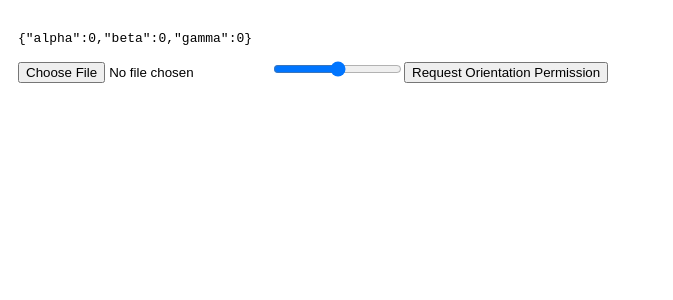
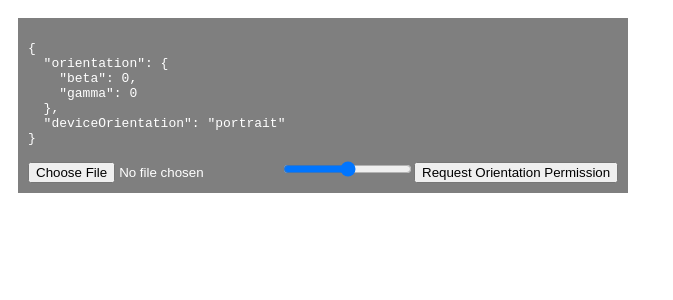
Before and after one commit to slaterhaus/slaterhaus.github.io, a Next.js app: page /lightbox in a window 1280 px wide. Shown: the top 300 px of the page, without its empty margins (0-673 px from the left). Built offline with nearby package versions, Linux system fonts and the light colour scheme; no server answers.

Commit message:
landscape support WIP

```diff
--- a/src/components/lightbox/drawing.tsx
+++ b/src/components/lightbox/drawing.tsx
@@ -1,42 +1,41 @@
 "use client";
-import React, {useRef, useState, useCallback, useEffect} from 'react';
+import React, { useRef, useState, useCallback, useEffect } from 'react';
 import Webcam from 'react-webcam';
 
 interface DeviceOrientationEventiOS extends DeviceOrientationEvent {
     requestPermission?: () => Promise<PermissionState>;
 }
+
 type DeviceOrientationEventiOSConstructor = {
     new(type: string, eventInitDict?: DeviceOrientationEventInit): DeviceOrientationEventiOS;
     requestPermission?: () => Promise<PermissionState>;
 };
 
-interface Orientation {
-    alpha?: number;
-    beta?: number;
-    gamma?: number;
-}
 const ImageDrawingComponent = () => {
     const webcamRef = useRef(null);
-    const [selectedImage, setSelectedImage] = useState<any>(null);
+    const [selectedImage, setSelectedImage] = useState<string | null>(null);
     const [opacity, setOpacity] = useState(0.5);
-    const [orientation, setOrientation] = useState<Orientation>({ alpha: 0,beta: 0, gamma: 0 });
-    const [currentCamera, setCurrentCamera] = useState('user');
+    const [orientation, setOrientation] = useState({ beta: 0, gamma: 0 });
+    const [deviceOrientation, setDeviceOrientation] = useState('portrait');
+    const [currentCamera, setCurrentCamera] = useState('environment');
     const [orientationPermission, setOrientationPermission] = useState('unknown');
 
-    const handleOrientation = (event: DeviceOrientationEvent) => {
-        const isPortrait = screen.orientation.type.includes('portrait');
+    const handleOrientation = useCallback((event: DeviceOrientationEvent) => {
         setOrientation({
-            alpha: event.alpha || 0,
-            beta: isPortrait ? (event.beta || 0) : 0,
-            gamma: !isPortrait ? (event.gamma || 0) : 0,
+            beta: event.beta || 0,
+            gamma: event.gamma || 0,
         });
-    };
+
+        setDeviceOrientation(
+            window.screen.orientation.type.includes('landscape') ? 'landscape' : 'portrait'
+        );
+    }, []);
 
     const requestPermission = useCallback(async () => {
         if (typeof (DeviceOrientationEvent as DeviceOrientationEventiOSConstructor).requestPermission === 'function') {
             try {
-                if (!DeviceOrientationEvent) return;
-                const permission = await (DeviceOrientationEvent as any)?.requestPermission();
+                const permission = await (DeviceOrientationEvent as any).requestPermission();
+                setOrientationPermission(permission);
                 if (permission === 'granted') {
                     window.addEventListener('deviceorientation', handleOrientation);
                 }
@@ -45,39 +44,45 @@ const ImageDrawingComponent = () => {
             }
         } else {
             // For non-iOS devices or older versions that don't require permission
+            setOrientationPermission('granted');
             window.addEventListener('deviceorientation', handleOrientation);
         }
     }, [handleOrientation]);
 
-    const handleImageChange = (event: React.ChangeEvent<any>) => {
+    const handleImageChange = (event: React.ChangeEvent<HTMLInputElement>) => {
         const file = event.target.files?.[0];
         if (file) {
             const reader = new FileReader();
             reader.onload = (e: ProgressEvent<FileReader>) => {
-                if (e?.target?.result !== null) {
-                    setSelectedImage(e?.target?.result);
+                if (e?.target?.result && typeof e.target.result === 'string') {
+                    setSelectedImage(e.target.result);
                 }
             };
             reader.readAsDataURL(file);
         }
     };
 
-    const handleOpacityChange = (e: { target: { value: string; }; }) => {
+    const handleOpacityChange = (e: React.ChangeEvent<HTMLInputElement>) => {
         setOpacity(parseFloat(e.target.value));
     };
+
     const getImageTransform = () => {
-        const { alpha = 0, beta = 0, gamma = 0 } = orientation;
-        return `rotateZ(${-alpha}deg) rotateX(${-beta}deg) rotateY(${-gamma}deg)`;
+        const { beta, gamma } = orientation;
+        if (deviceOrientation === 'portrait') {
+            return `rotateX(${-beta}deg)`;
+        } else {
+            return `rotateY(${gamma}deg)`;
+        }
     };
 
     useEffect(() => {
-        if (typeof window !== 'undefined' && 'DeviceOrientationEvent' in window && orientationPermission === 'granted' ) {
+        if (typeof window !== 'undefined' && 'DeviceOrientationEvent' in window && orientationPermission === 'granted') {
             window.addEventListener('deviceorientation', handleOrientation, true);
             return () => {
                 window.removeEventListener('deviceorientation', handleOrientation, true);
             };
         }
-    }, []);
+    }, [orientationPermission, handleOrientation]);
 
     return (
         <div style={{ position: 'relative', width: '100%', height: '100vh' }}>
@@ -85,7 +90,7 @@ const ImageDrawingComponent = () => {
                 audio={false}
                 ref={webcamRef}
                 screenshotFormat="image/jpeg"
-                videoConstraints={{facingMode: 'environment'}}
+                videoConstraints={{ facingMode: currentCamera }}
                 style={{
                     width: '100%',
                     height: '100%',
@@ -106,13 +111,13 @@ const ImageDrawingComponent = () => {
                         transform: getImageTransform(),
                         objectFit: 'contain',
                         pointerEvents: 'none',
+                        transformOrigin: 'center',
                     }}
                 />
             )}
-            <div style={{position: 'absolute', top: 10, left: 10}}>
-                <pre>{JSON.stringify(orientation)}</pre>
-                <input type="file" accept="image/*"
-                       onChange={(e: React.ChangeEvent<HTMLInputElement>) => handleImageChange(e)}/>
+            <div style={{ position: 'absolute', top: 10, left: 10, color: 'white', backgroundColor: 'rgba(0,0,0,0.5)', padding: '10px' }}>
+                <pre>{JSON.stringify({ orientation, deviceOrientation }, null, 2)}</pre>
+                <input type="file" accept="image/*" onChange={handleImageChange} />
                 <input
                     type="range"
                     min="0"
@@ -121,9 +126,7 @@ const ImageDrawingComponent = () => {
                     value={opacity}
                     onChange={handleOpacityChange}
                 />
-                <button
-                    onClick={requestPermission}
-                >
+                <button onClick={requestPermission}>
                     Request Orientation Permission
                 </button>
             </div>
```
